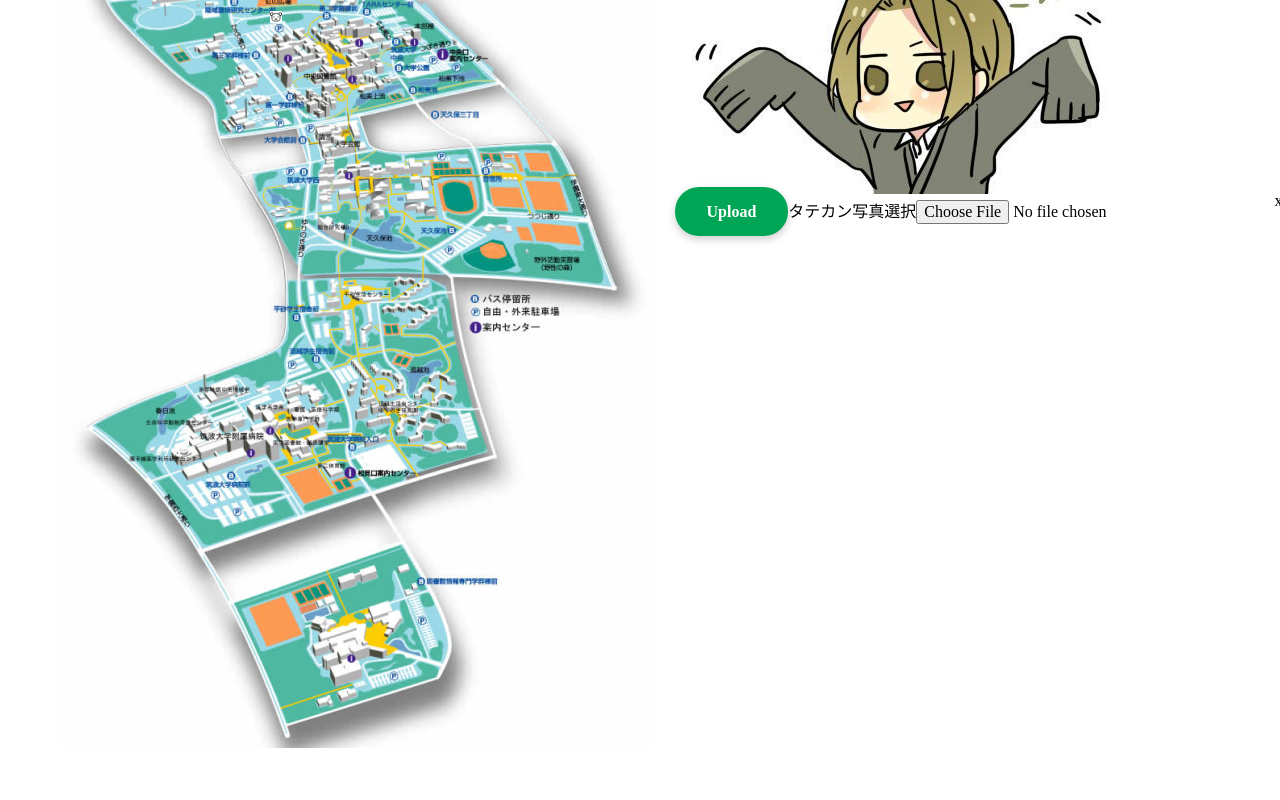
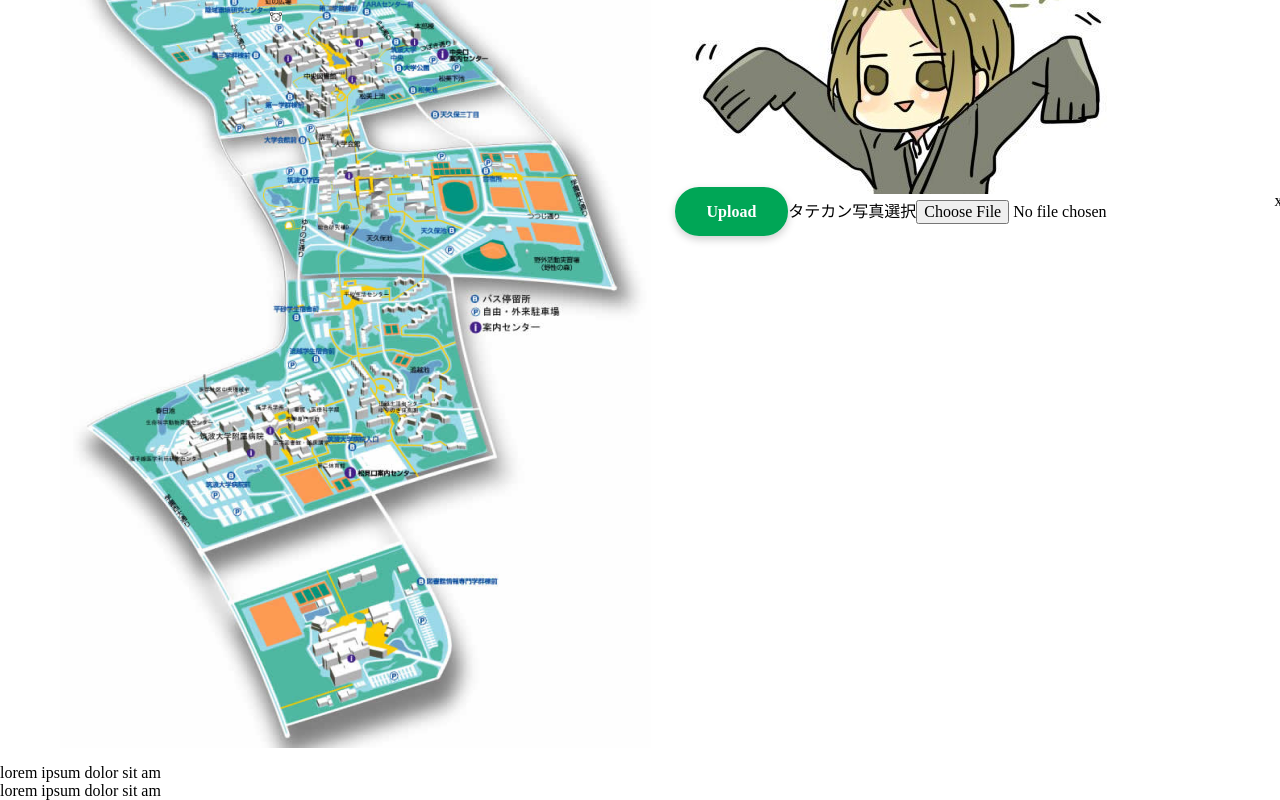
Before and after one commit to angeleru1128/tatekan, a Nuxt app: page / in a window 1280 px wide. Shown: the part 708-1508 px from the top of the page. Before the commit the page ends 1472 px from the top, so only its background shows below. Built offline with nearby package versions, Linux system fonts and the light colour scheme.

Commit message:
jsonと繋げた

```diff
--- /dev/null
+++ b/builds/tatekan-image-demo.json
@@ -0,0 +1,17 @@
+
+[
+  {
+    "title": "hello world",
+    "image": "hello.jpg",
+    "description": "lorem ipsum dolor sit am",
+    "pos_x": 20,
+    "pos_y": 50
+  },
+  {
+    "title": "hello world2",
+    "image": "hello.jpg",
+    "description": "lorem ipsum dolor sit am",
+    "pos_x": 20,
+    "pos_y": 50
+  }
+]
--- a/pages/index.vue
+++ b/pages/index.vue
@@ -12,6 +12,9 @@
         </v-col>
       </v-row>
     </v-container>
+          <div v-for="demo in demos" v-bind:key="demo.description">
+          {{demo.description}}
+        </div>
   </div>
 </template>
 
@@ -20,6 +23,7 @@ import SchoolImage from "@/components/SchoolImage";
 import UploadButton from "@/components/imageInput";
 import DetailInput from "@/components/detailInput";
 import TatekanImage from "@/components/TatekanImage";
+import demos from "@/builds/tatekan-image-demo.json";
 
 export default {
   methods: {
@@ -28,6 +32,11 @@ export default {
       let image = event.target.files; //どこかに保存
     },
     onSubmit: function() {}
+  },
+  data() {
+    return{
+    demos: demos
+    }
   },
   components: {
     SchoolImage,
```
Also changed, not shown: builds/tatekan-image-demo.js (deleted, +0 -10 lines), components/imageInput.vue (+0 -12 lines).
